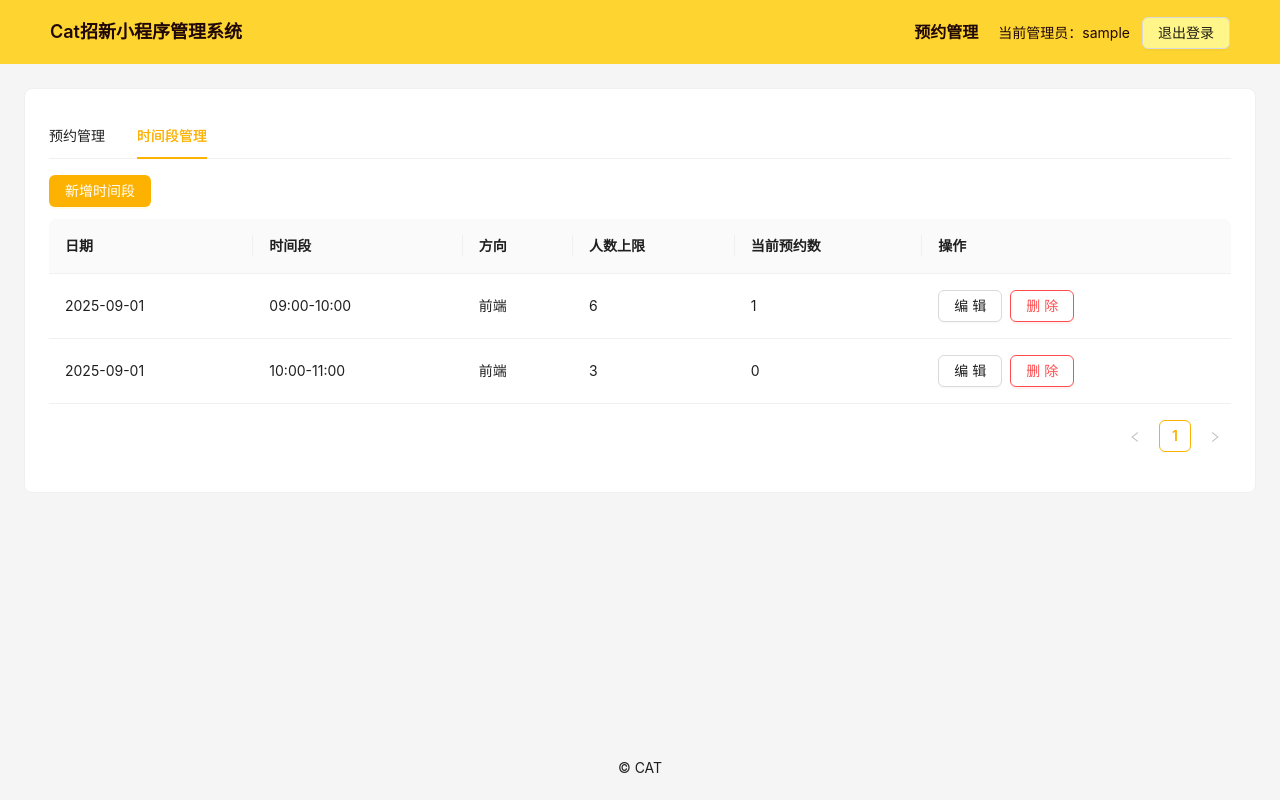
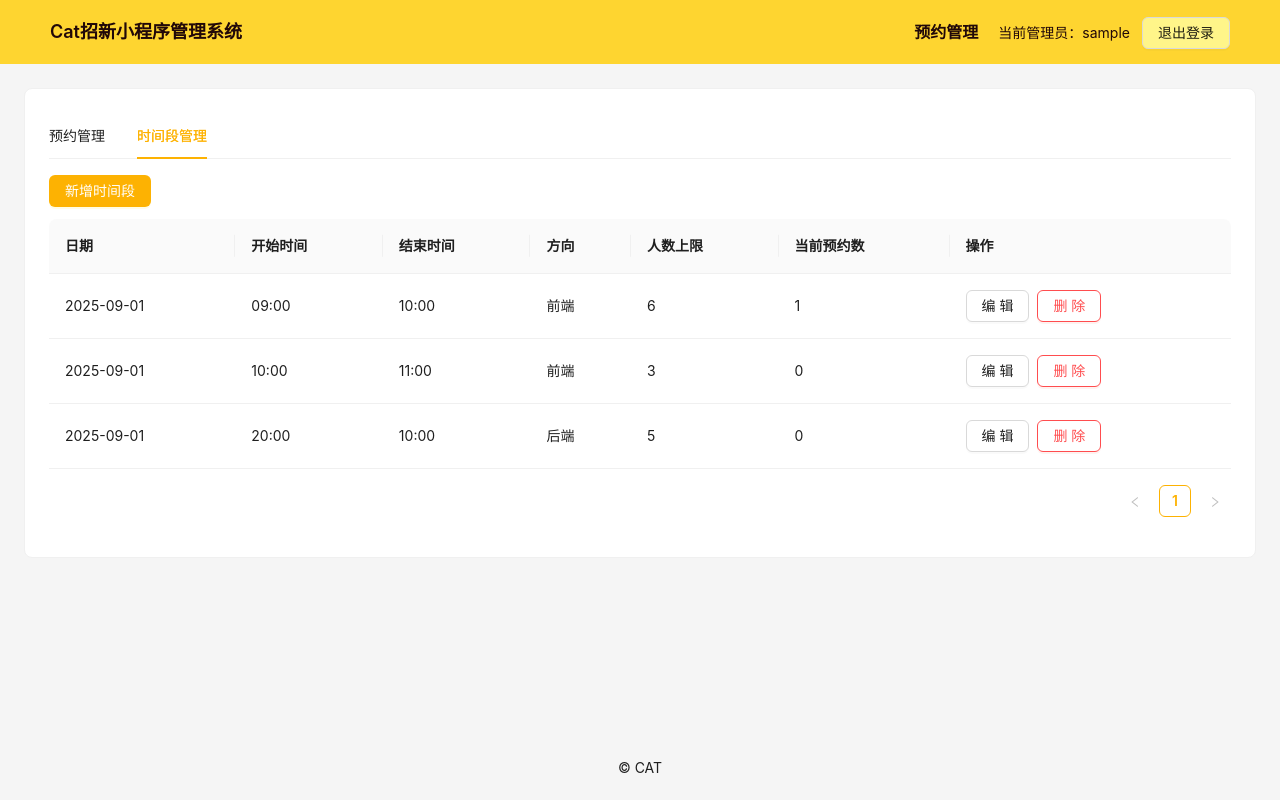
Before and after one commit to LoVseele/CatManagementSystem, a React (Vite) app: page /appointment in a window 1280 px wide. Built offline with nearby package versions, Linux system fonts and the light colour scheme; data requests are answered from the project's data file; sample sign-in values are in the browser's storage.

Commit message:
feat:对预约界面逻辑进行了修改

```diff
--- a/db.json
+++ b/db.json
@@ -146,7 +146,8 @@
       "id": 1,
       "openId": "openid_001",
       "interviewDate": "2025-09-01",
-      "interviewTime": "09:00-10:00",
+      "interviewStartTime": "09:00",
+      "interviewEndTime": "10:00",
       "direction": "前端",
       "type": "一轮考核"
     }
@@ -155,7 +156,8 @@
     {
       "id": 1,
       "interviewDate": "2025-09-01",
-      "interviewTime": "09:00-10:00",
+      "interviewStartTime": "09:00",
+      "interviewEndTime": "10:00",
       "interviewNumber": 6,
       "interviewCurrentNumber": 1,
       "direction": "前端"
@@ -163,10 +165,20 @@
     {
       "id": 2,
       "interviewDate": "2025-09-01",
-      "interviewTime": "10:00-11:00",
+      "interviewStartTime": "10:00",
+      "interviewEndTime": "11:00",
       "interviewNumber": 3,
       "interviewCurrentNumber": 0,
       "direction": "前端"
+    },
+    {
+      "interviewDate": "2025-09-01",
+      "interviewStartTime": "20:00",
+      "interviewEndTime": "10:00",
+      "direction": "后端",
+      "interviewNumber": 5,
+      "interviewCurrentNumber": 0,
+      "id": 3
     }
   ]
 }
--- a/src/pages/appointmentList.tsx
+++ b/src/pages/appointmentList.tsx
@@ -37,74 +37,101 @@ const { TabPane } = Tabs;
 
 export default function Appointments() {
   const dispatch = useAppDispatch();
+  const [form] = Form.useForm();
 
-  // slot state
+  // 从 Redux store 获取预约时间段（slots）列表和加载状态
   const { list: slots, loading: slotLoading } = useAppSelector(
     (s: any) => s.appointmentSlots
   );
+  // 控制新增/编辑弹窗的显示状态
   const [visible, setVisible] = useState(false);
+  // 存储当前正在编辑的时间段信息，如果为 null 则表示是新增操作
   const [editing, setEditing] = useState<AppointmentSlot | null>(null);
-  const [form] = Form.useForm();
 
-  // appointment state
+  // 从 Redux store 获取预约记录（appointments）列表和加载状态
   const { list: appts, loading: apptLoading } = useAppSelector(
     (s: any) => s.appointments
   );
+  // 从 Redux store 获取用户列表，用于将 openId 映射为用户名
   const { list: users } = useAppSelector((s: any) => s.users);
 
-  const [direction, setDirection] = useState<string | null>(null);
-  const [date, setDate] = useState<string | null>(null);
-  const [typeFilter, setTypeFilter] = useState<string | null>(null);
-  const [page, setPage] = useState(1);
+  // 用于筛选预约记录的 state
+  const [direction, setDirection] = useState<string | null>(null); // 方向筛选
+  const [date, setDate] = useState<string | null>(null); // 日期筛选
+  const [typeFilter, setTypeFilter] = useState<string | null>(null); // 类型筛选
+  const [page, setPage] = useState(1); // 分页状态
 
-  // fetch data
+  // ----------------- 数据获取 -----------------
+
+  // 组件首次加载时，从服务器获取所有需要的数据
   useEffect(() => {
-    dispatch(fetchSlots());
-    dispatch(fetchAppointments());
-    dispatch(fetchUsers());
+    dispatch(fetchSlots()); // 获取所有可预约时间段
+    dispatch(fetchAppointments()); // 获取所有预约记录
+    dispatch(fetchUsers()); // 获取所有用户信息
   }, [dispatch]);
 
-  // ---- slots ----
+  // ----------------- 时间段管理 (Slots) -----------------
+
+  // 打开“新增时间段”弹窗
   const openNew = () => {
-    setEditing(null);
-    form.resetFields();
-    setVisible(true);
+    setEditing(null); // 清空编辑状态
+    form.resetFields(); // 重置表单
+    setVisible(true); // 显示弹窗
   };
+
+  // 打开“编辑时间段”弹窗
   const openEdit = (row: AppointmentSlot) => {
-    setEditing(row);
-    form.setFieldsValue(row);
-    setVisible(true);
+    setEditing(row); // 设置当前编辑的行数据
+    form.setFieldsValue(row); // 将行数据填充到表单中
+    setVisible(true); // 显示弹窗
   };
+
+  // 处理删除时间段的逻辑
   const doDeleteSlot = async (id?: number) => {
     if (!id) return;
     await dispatch(deleteSlot(id as number));
     message.success('删除成功');
-    dispatch(fetchSlots());
+    dispatch(fetchSlots()); // 重新获取数据以刷新列表
   };
+
+  // 提交新增或编辑的时间段表单
   const submitSlot = async () => {
     try {
-      const vals = await form.validateFields();
+      const vals = await form.validateFields(); // 触发表单验证
       if (editing) {
+        // 如果是编辑模式，则调用更新接口
         await dispatch(updateSlot({ ...editing, ...vals } as AppointmentSlot));
         message.success('更新成功');
       } else {
+        // 如果是新增模式，则调用新增接口
         await dispatch(
           addSlot({
             ...vals,
-            interviewCurrentNumber: vals.interviewCurrentNumber || 0,
+            interviewCurrentNumber: vals.interviewCurrentNumber || 0, // 确保新创建的时段当前人数不为 undefined
           } as AppointmentSlot)
         );
         message.success('新增成功');
       }
-      setVisible(false);
-      dispatch(fetchSlots());
+      setVisible(false); // 关闭弹窗
+      dispatch(fetchSlots()); // 重新获取数据以刷新列表
     } catch {
       message.error('保存失败');
     }
   };
+
+  // “时间段管理”表格的列定义
   const slotColumns = [
     { title: '日期', dataIndex: 'interviewDate', key: 'interviewDate' },
-    { title: '时间段', dataIndex: 'interviewTime', key: 'interviewTime' },
+    {
+      title: '开始时间',
+      dataIndex: 'interviewStartTime',
+      key: 'interviewStartTime',
+    },
+    {
+      title: '结束时间',
+      dataIndex: 'interviewEndTime',
+      key: 'interviewEndTime',
+    },
     { title: '方向', dataIndex: 'direction', key: 'direction' },
     { title: '人数上限', dataIndex: 'interviewNumber', key: 'interviewNumber' },
     {
@@ -128,11 +155,14 @@ export default function Appointments() {
     },
   ];
 
-  // ---- appointments ----
+  // ----------------- 预约记录管理 (Appointments) -----------------
+
+  // 处理删除预约记录的逻辑
   const handleDeleteAppt = async (id: number) => {
     try {
-      await dispatch(deleteAppointment(id)).unwrap();
+      await dispatch(deleteAppointment(id)).unwrap(); // unwrap 可以获取 thunk 的真实结果
       message.success('删除成功');
+      // 成功后重新获取预约记录和时间段列表来刷新数据
       dispatch(fetchAppointments());
       dispatch(fetchSlots());
     } catch {
@@ -140,9 +170,11 @@ export default function Appointments() {
     }
   };
 
+  // 使用 useMemo 对预约数据进行筛选和处理，避免不必要的重复计算
   const apptData = useMemo(() => {
     return appts
       .filter((a: Appointment) => {
+        // 根据方向、日期和类型进行筛选
         return (
           (!direction || a.direction === direction) &&
           (!date || a.interviewDate === date) &&
@@ -150,6 +182,7 @@ export default function Appointments() {
         );
       })
       .map((a: any) => {
+        // 找到预约记录对应的用户信息，将 openId 转换为用户名
         const user = users.find((u: any) => u.openId === a.openId);
         return {
           ...a,
@@ -158,12 +191,22 @@ export default function Appointments() {
       });
   }, [appts, direction, date, typeFilter, users]);
 
+  // “预约管理”表格的列定义
   const apptColumns = [
     { title: '姓名', dataIndex: 'userName', key: 'userName' },
     { title: 'openId', dataIndex: 'openId', key: 'openId' },
     { title: '方向', dataIndex: 'direction', key: 'direction' },
     { title: '预约日期', dataIndex: 'interviewDate', key: 'interviewDate' },
-    { title: '预约时段', dataIndex: 'interviewTime', key: 'interviewTime' },
+    {
+      title: '开始时间',
+      dataIndex: 'interviewStartTime',
+      key: 'interviewStartTime',
+    },
+    {
+      title: '结束时间',
+      dataIndex: 'interviewEndTime',
+      key: 'interviewEndTime',
+    },
     { title: '类型', dataIndex: 'type', key: 'type' },
     {
       title: '操作',
@@ -179,15 +222,20 @@ export default function Appointments() {
     },
   ];
 
+  // ----------------- 渲染 JSX -----------------
+
   return (
+    // antd 配置提供器，用于定制主题颜色
     <ConfigProvider
       theme={{
         token: { colorPrimary: 'rgba(253, 178, 2, 1)' },
       }}
     >
       <Card>
+        {/* Tabs 用于在“预约管理”和“时间段管理”之间切换 */}
         <Tabs defaultActiveKey="slots">
           <TabPane tab="预约管理" key="appts">
+            {/* 筛选控件区域 */}
             <Space style={{ marginBottom: 12 }}>
               <Select
                 placeholder="方向"
@@ -224,14 +272,17 @@ export default function Appointments() {
                 重置
               </Button>
             </Space>
+
+            {/* 预约记录表格 */}
             <Table
               rowKey="id"
               loading={apptLoading}
-              dataSource={apptData.slice((page - 1) * 6, page * 6)}
+              dataSource={apptData.slice((page - 1) * 6, page * 6)} // 手动实现前端分页
               columns={apptColumns}
-              pagination={false}
+              pagination={false} // 禁用表格自带分页，使用下方的 Pagination 组件
               style={{ height: '60vh' }}
             />
+            {/* 自定义分页组件 */}
             <div style={{ position: 'absolute', bottom: 10, right: 10 }}>
               <Pagination
                 current={page}
@@ -250,6 +301,7 @@ export default function Appointments() {
             >
               新增时间段
             </Button>
+            {/* 时间段管理表格 */}
             <Table
               rowKey="id"
               loading={slotLoading}
@@ -261,7 +313,7 @@ export default function Appointments() {
         </Tabs>
       </Card>
 
-      {/* slot form modal */}
+      {/* 新增/编辑时间段的弹窗 */}
       <Modal
         open={visible}
         title={editing ? '编辑时间段' : '新增时间段'}
@@ -281,11 +333,18 @@ export default function Appointments() {
             <Input placeholder="YYYY-MM-DD" />
           </Form.Item>
           <Form.Item
-            name="interviewTime"
-            label="时间段"
+            name="interviewStartTime"
+            label="开始时间"
             rules={[{ required: true }]}
           >
-            <Input placeholder="如 09:00-10:00" />
+            <Input placeholder="如 09:00" />
+          </Form.Item>
+          <Form.Item
+            name="interviewEndTime"
+            label="结束时间"
+            rules={[{ required: true }]}
+          >
+            <Input placeholder="如 10:00" />
           </Form.Item>
           <Form.Item name="direction" label="方向" rules={[{ required: true }]}>
             <Input placeholder="前端 / 后端" />
--- a/src/pages/appointmentSlots.tsx
+++ /dev/null
@@ -1,160 +0,0 @@
-// src/pages/AppointmentSlots.tsx
-import React, { useEffect, useState } from 'react';
-import {
-  Table,
-  Button,
-  Modal,
-  Form,
-  Input,
-  InputNumber,
-  message,
-  Popconfirm,
-} from 'antd';
-import dayjs from 'dayjs';
-import { useAppDispatch, useAppSelector } from '../hooks';
-import {
-  fetchSlots,
-  addSlot,
-  updateSlot,
-  deleteSlot,
-} from '../slices/appointmentSlotsSlice';
-import type { AppointmentSlot } from '../types';
-
-export default function AppointmentSlots() {
-  const dispatch = useAppDispatch();
-  const { list: slots, loading } = useAppSelector(
-    (s: any) => s.appointmentSlots
-  );
-
-  const [visible, setVisible] = useState(false);
-  const [editing, setEditing] = useState<AppointmentSlot | null>(null);
-  const [form] = Form.useForm();
-
-  useEffect(() => {
-    dispatch(fetchSlots());
-  }, [dispatch]);
-
-  const openNew = () => {
-    setEditing(null);
-    form.resetFields();
-    setVisible(true);
-  };
-  const openEdit = (row: AppointmentSlot) => {
-    setEditing(row);
-    form.setFieldsValue(row);
-    setVisible(true);
-  };
-
-  const doDelete = async (id?: number) => {
-    if (!id) return;
-    await dispatch(deleteSlot(id as number));
-    message.success('删除成功');
-    dispatch(fetchSlots());
-  };
-
-  const submit = async () => {
-    try {
-      const vals = await form.validateFields();
-      // vals: interviewDate, interviewTime, interviewNumber, interviewCurrentNumber, direction
-      if (editing) {
-        await dispatch(updateSlot({ ...editing, ...vals } as AppointmentSlot));
-        message.success('更新成功');
-      } else {
-        await dispatch(
-          addSlot({
-            ...vals,
-            interviewCurrentNumber: vals.interviewCurrentNumber || 0,
-          } as AppointmentSlot)
-        );
-        message.success('新增成功');
-      }
-      setVisible(false);
-      dispatch(fetchSlots());
-    } catch (e: any) {
-      message.error('保存失败');
-    }
-  };
-
-  const columns = [
-    { title: '日期', dataIndex: 'interviewDate', key: 'interviewDate' },
-    { title: '时间段', dataIndex: 'interviewTime', key: 'interviewTime' },
-    { title: '方向', dataIndex: 'direction', key: 'direction' },
-    { title: '人数上限', dataIndex: 'interviewNumber', key: 'interviewNumber' },
-    {
-      title: '当前预约数',
-      dataIndex: 'interviewCurrentNumber',
-      key: 'interviewCurrentNumber',
-    },
-    {
-      title: '操作',
-      key: 'op',
-      render: (_: any, row: AppointmentSlot) => (
-        <>
-          <Button onClick={() => openEdit(row)}>编辑</Button>
-          <Popconfirm title="确认删除？" onConfirm={() => doDelete(row.id)}>
-            <Button danger style={{ marginLeft: 8 }}>
-              删除
-            </Button>
-          </Popconfirm>
-        </>
-      ),
-    },
-  ];
-
-  return (
-    <div style={{ padding: 20 }}>
-      <h2>预约时间段管理</h2>
-      <Button type="primary" onClick={openNew} style={{ marginBottom: 12 }}>
-        新增时间段
-      </Button>
-      <Table
-        rowKey="id"
-        loading={loading}
-        dataSource={slots}
-        columns={columns}
-        pagination={{ pageSize: 8 }}
-      />
-
-      <Modal
-        open={visible}
-        title={editing ? '编辑时间段' : '新增时间段'}
-        onCancel={() => setVisible(false)}
-        onOk={submit}
-      >
-        <Form
-          form={form}
-          layout="vertical"
-          initialValues={{ interviewCurrentNumber: 0, interviewNumber: 1 }}
-        >
-          <Form.Item
-            name="interviewDate"
-            label="日期"
-            rules={[{ required: true }]}
-          >
-            <Input placeholder="YYYY-MM-DD" />
-          </Form.Item>
-          <Form.Item
-            name="interviewTime"
-            label="时间段"
-            rules={[{ required: true }]}
-          >
-            <Input placeholder="如 09:00-10:00" />
-          </Form.Item>
-          <Form.Item name="direction" label="方向" rules={[{ required: true }]}>
-            <Input placeholder="前端 / 后端" />
-          </Form.Item>
-          <Form.Item
-            name="interviewNumber"
-            label="人数上限"
-            rules={[{ required: true }]}
-          >
-            <InputNumber min={1} style={{ width: '100%' }} />
-          </Form.Item>
-          <Form.Item name="interviewCurrentNumber" label="当前预约数">
-            <InputNumber min={0} style={{ width: '100%' }} />
-          </Form.Item>
-        </Form>
-      </Modal>
-    </div>
-  );
-}
--- a/src/slices/appointmentSlotsSlice.ts
+++ b/src/slices/appointmentSlotsSlice.ts
@@ -11,11 +11,13 @@ interface State {
 
 const initialState: State = { list: [], loading: false, error: null };
 
+//获取预约时间段信息
 export const fetchSlots = createAsyncThunk('slots/fetch', async () => {
   const res = await api.get<AppointmentSlot[]>('/appointmentSlots');
   return res.data;
 });
 
+//添加新的预约时间段
 export const addSlot = createAsyncThunk(
   'slots/add',
   async (payload: AppointmentSlot) => {
@@ -24,6 +26,7 @@ export const addSlot = createAsyncThunk(
   }
 );
 
+//更改预约时间段
 export const updateSlot = createAsyncThunk(
   'slots/update',
   async (payload: AppointmentSlot) => {
@@ -36,6 +39,7 @@ export const updateSlot = createAsyncThunk(
   }
 );
 
+//删除预约时间段
 export const deleteSlot = createAsyncThunk(
   'slots/delete',
   async (id: number) => {
--- a/src/types.ts
+++ b/src/types.ts
@@ -2,7 +2,8 @@ export interface Appointment {
   id?: number;
   openId: string;
   interviewDate: string; // yyyy-MM-dd
-  interviewTime: string; // eg. "09:00-10:00"
+  interviewStartTime: string;
+  interviewEndTime: string;
   direction: string; // "前端" | "后端"
   type?: string; // 可选： "面试" | "一轮考核" | "二轮考核"
 }
@@ -10,7 +11,8 @@ export interface Appointment {
 export interface AppointmentSlot {
   id?: number;
   interviewDate: string;
-  interviewTime: string;
+  interviewStartTime: string;
+  interviewEndTime: string;
   interviewNumber: number; // 预约人数上限
   interviewCurrentNumber: number; // 当前预约人数
   direction: string;
```
Also changed, not shown: src/App.tsx (+2 -9 lines), src/slices/appointmentsSlice.ts (+4 -36 lines).
